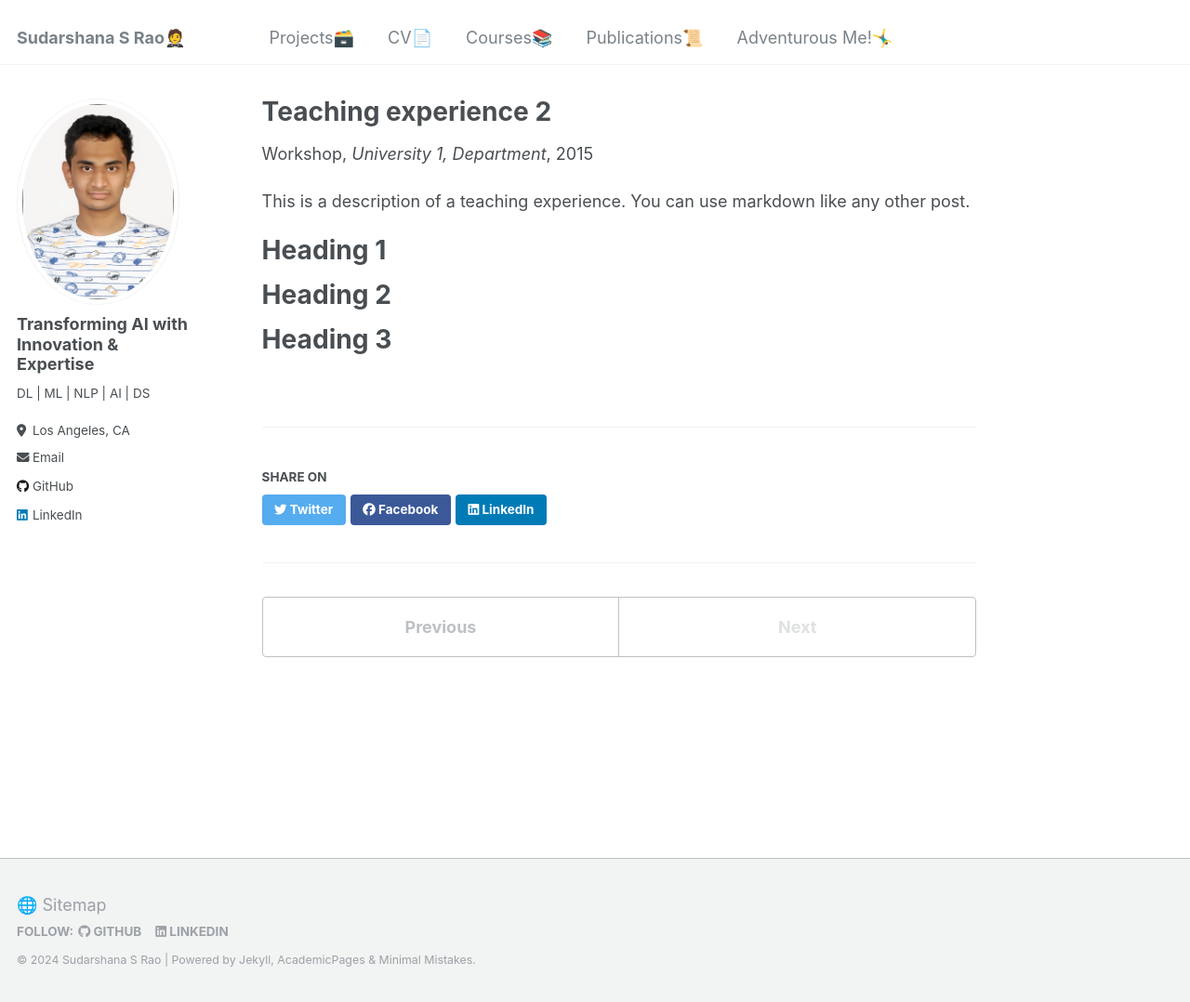
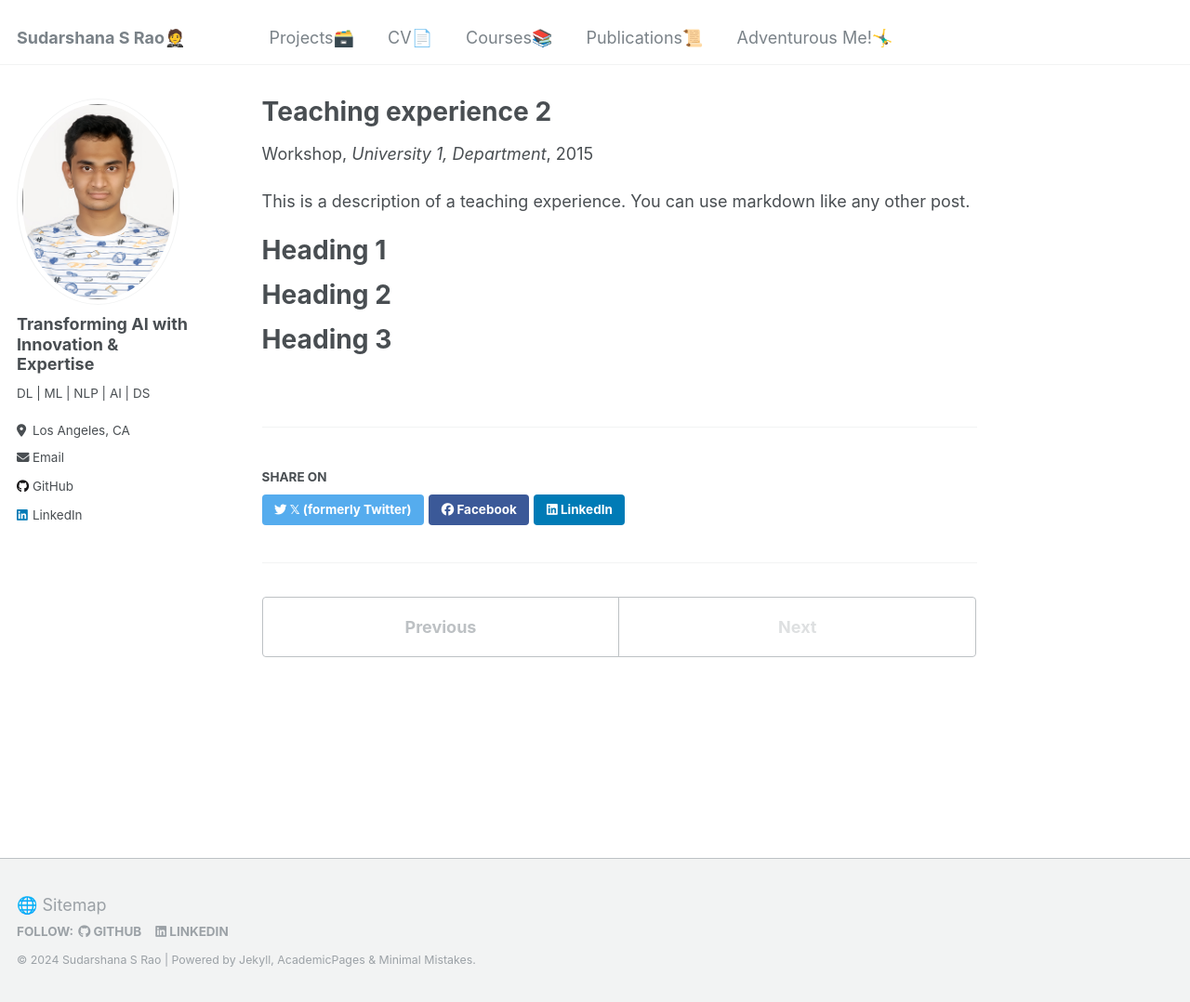
Before and after one commit to SudarshanaSRao/SudarshanaSRao.github.io, a Jekyll site: the page built from _teaching/2015-spring-teaching-2.md, in a window 1280 px wide and 1078 px high. Shown: the whole window at 93% size. Built offline with Jekyll 4.4.1, drawn with Linux system fonts in a browser that asks for light colours.

Commit message:
Update social-share.html

```diff
--- a/_includes/social-share.html
+++ b/_includes/social-share.html
@@ -5,7 +5,7 @@
     <h4 class="page__share-title">{{ site.data.ui-text[site.locale].share_on_label | default: "Share on-" }}</h4>
   {% endif %}
 
-  <a href="https://twitter.com/intent/tweet?text={{ base_path }}{{ page.url }}" class="btn btn--twitter" title="{{ site.data.ui-text[site.locale].share_on_label | default: 'Share on-' }} 𝕏 (formerly Twitter)"><i class="fab fa-twitter" aria-hidden="true"></i><span> Twitter</span></a>
+  <a href="https://twitter.com/intent/tweet?text={{ base_path }}{{ page.url }}" class="btn btn--twitter" title="{{ site.data.ui-text[site.locale].share_on_label | default: 'Share on-' }} Twitter"><i class="fab fa-twitter" aria-hidden="true"></i><span> 𝕏 (formerly Twitter)</span></a>
 
   <a href="https://www.facebook.com/sharer/sharer.php?u={{ base_path }}{{ page.url }}" class="btn btn--facebook" title="{{ site.data.ui-text[site.locale].share_on_label | default: 'Share on-' }} Facebook"><i class="fab fa-facebook" aria-hidden="true"></i><span> Facebook</span></a>
 
```
